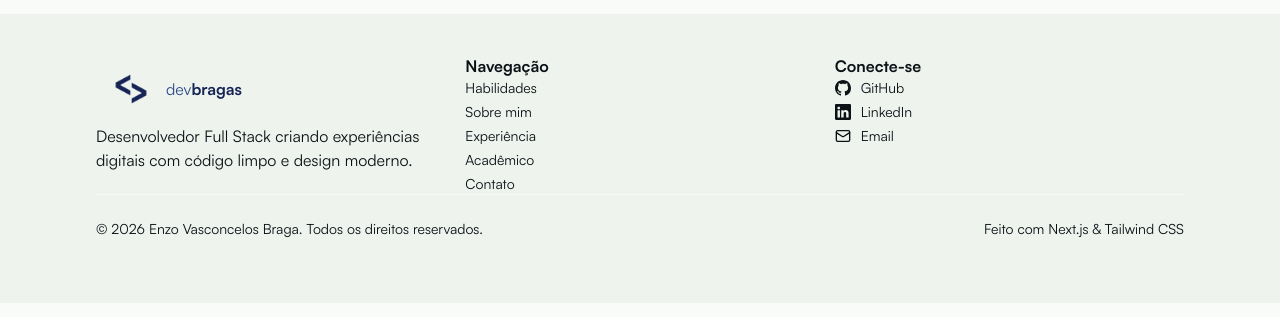
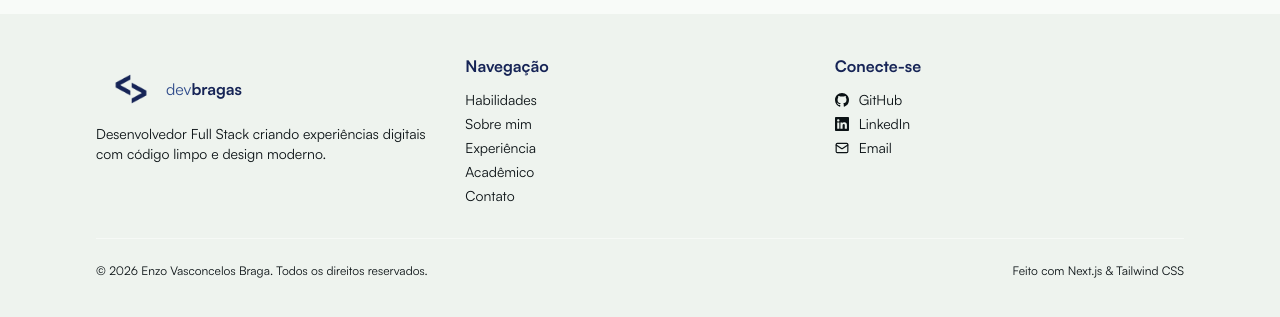
Before and after one commit to devbragas/portfolio-live, a Next.js app: page / in a window 1280 px wide. Shown: the part 4532-4849 px from the top of the page. Built offline with nearby package versions, Linux system fonts and the light colour scheme.

Commit message:
feat: finish Footer

```diff
--- a/src/components/ui/footer.tsx
+++ b/src/components/ui/footer.tsx
@@ -3,7 +3,7 @@
 import Link from "next/link";
 import { Container } from "./container";
 import { DevLogo } from "./dev-logo";
-import { Github, Linkedin, Mail } from "lucide-react";
+import { Mail } from "lucide-react";
 
 const handleScroll = (id: string) => {
   const element = document.getElementById(id);
@@ -22,16 +22,16 @@ export function Footer() {
   return (
     <footer className="py-10 bg-[#eef3ee]">
       <Container>
-        <div className="flex gap-5 place-content-between">
+        <div className="flex gap-5 place-content-between pb-8">
           <div className="flex-1 flex-col">
             <DevLogo />
-            <p>
+            <p className="text-sm">
               Desenvolvedor Full Stack criando experiências digitais com código
               limpo e design moderno.
             </p>
           </div>
-          <div className="flex-1 flex-col gap-2">
-            <h2 className="font-bold">Navegação</h2>
+          <div className="flex-1 flex flex-col gap-3">
+            <h2 className="font-bold  text-(--secondary-text)">Navegação</h2>
             <div className="flex justify-start items-start flex-col gap-1 text-sm">
               <button
                 className="nav-btn"
@@ -65,15 +65,15 @@ export function Footer() {
               </button>
             </div>
           </div>
-          <div className="flex-1 flex-col ">
-            <h2 className="font-bold">Conecte-se</h2>
+          <div className="flex-1 flex flex-col gap-3">
+            <h2 className="font-bold text-(--secondary-text)">Conecte-se</h2>
             <ul className="flex flex-col gap-1 text-sm">
               <Link href="https://github.com/devbragas" className="nav-btn">
                 <li className="flex items-center gap-2.5">
                   <svg
                     xmlns="http://www.w3.org/2000/svg"
-                    width="16"
-                    height="16"
+                    width="14"
+                    height="14"
                     fill="currentColor"
                     viewBox="0 0 16 16"
                   >
@@ -89,8 +89,8 @@ export function Footer() {
                 <li className="flex items-center gap-2.5">
                   <svg
                     xmlns="http://www.w3.org/2000/svg"
-                    width="16"
-                    height="16"
+                    width="14"
+                    height="14"
                     fill="currentColor"
                     viewBox="0 0 16 16"
                   >
@@ -104,14 +104,14 @@ export function Footer() {
                 className="nav-btn"
               >
                 <li className="flex items-center gap-2.5">
-                  <Mail size={16} />
+                  <Mail size={14} />
                   Email
                 </li>
               </Link>
             </ul>
           </div>
         </div>
-        <div className="flex place-content-between text-sm border-t border-white/50 py-6">
+        <div className="flex place-content-between text-xs border-t border-white/50 pt-6">
           <p>© 2026 Enzo Vasconcelos Braga. Todos os direitos reservados.</p>
           <p>Feito com Next.js & Tailwind CSS</p>
         </div>
```
